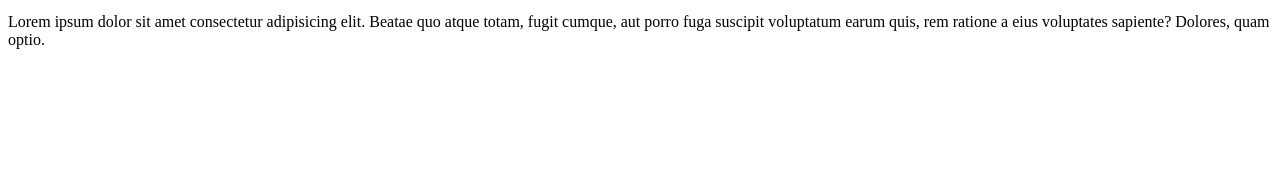
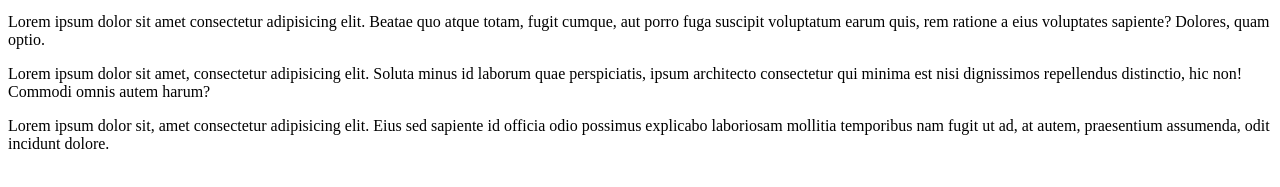
Before and after one commit to Sbatinhw/FirstSite, a plain HTML site: page index.html in a window 1280 px wide. Shown: the part 145-332 px from the top of the page. Drawn offline with Linux system fonts and the light colour scheme.

Commit message:
фикс2

```diff
--- a/index.html
+++ b/index.html
@@ -16,6 +16,11 @@
     </p>
     <p>Lorem ipsum dolor sit amet consectetur adipisicing elit. Beatae quo atque totam, fugit cumque, aut porro fuga
         suscipit voluptatum earum quis, rem ratione a eius voluptates sapiente? Dolores, quam optio.</p>
+    <p>Lorem ipsum dolor sit amet, consectetur adipisicing elit. Soluta minus id laborum quae perspiciatis, ipsum
+        architecto consectetur qui minima est nisi dignissimos repellendus distinctio, hic non! Commodi omnis autem
+        harum?</p>
+    <p>Lorem ipsum dolor sit, amet consectetur adipisicing elit. Eius sed sapiente id officia odio possimus explicabo
+        laboriosam mollitia temporibus nam fugit ut ad, at autem, praesentium assumenda, odit incidunt dolore.</p>
 </body>
 
 </html>
```
